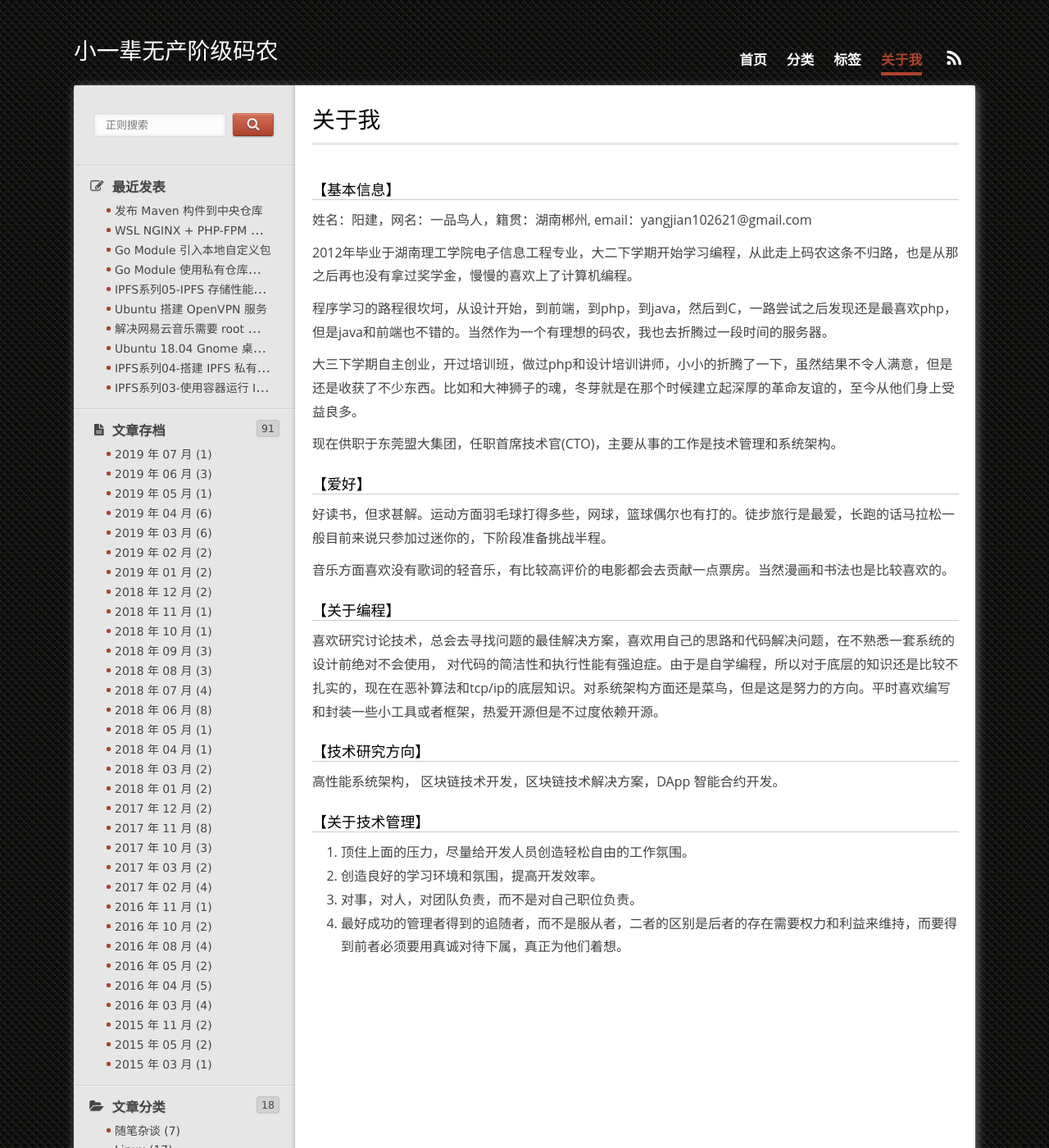
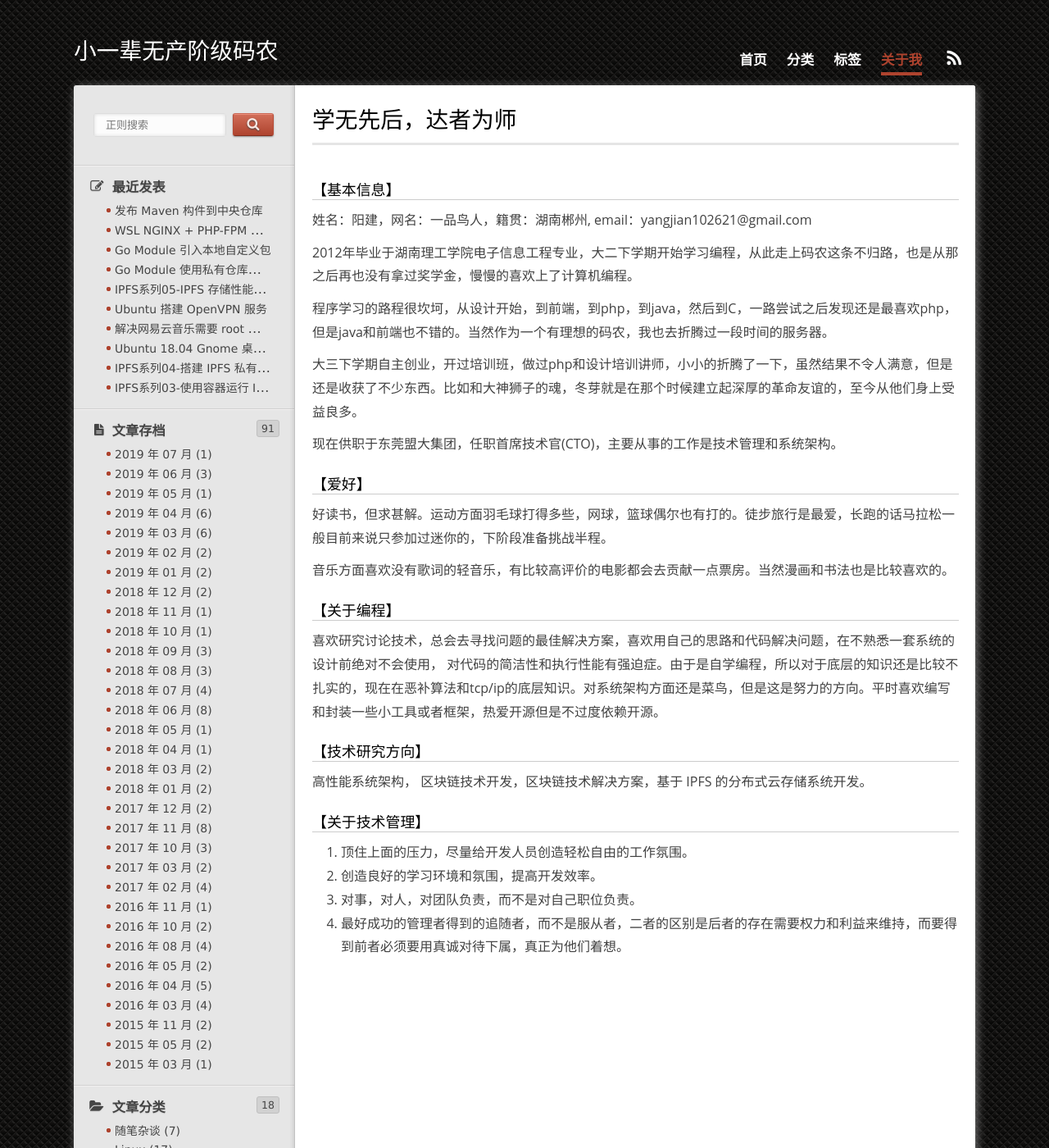
Before and after one commit to FunctFan/blog, a Jekyll site: the page built from about.md, in a window 1280 px wide and 1400 px high. Shown: the whole window at 82% size. Built offline with Jekyll 4.4.1, drawn with Linux system fonts in a browser that asks for light colours.

Commit message:
update about.md

```diff
--- a/about.md
+++ b/about.md
@@ -1,6 +1,6 @@
 ---
 layout: page
-title: "关于我"
+title: "学无先后，达者为师"
 description: "information about me"
 group: navigation
 permalink: /about.html
@@ -35,7 +35,7 @@ comments: false
 
 【技术研究方向】
 =======
-高性能系统架构， 区块链技术开发，区块链技术解决方案，DApp 智能合约开发。
+高性能系统架构， 区块链技术开发，区块链技术解决方案，基于 IPFS 的分布式云存储系统开发。
 
 
 【关于技术管理】
```
